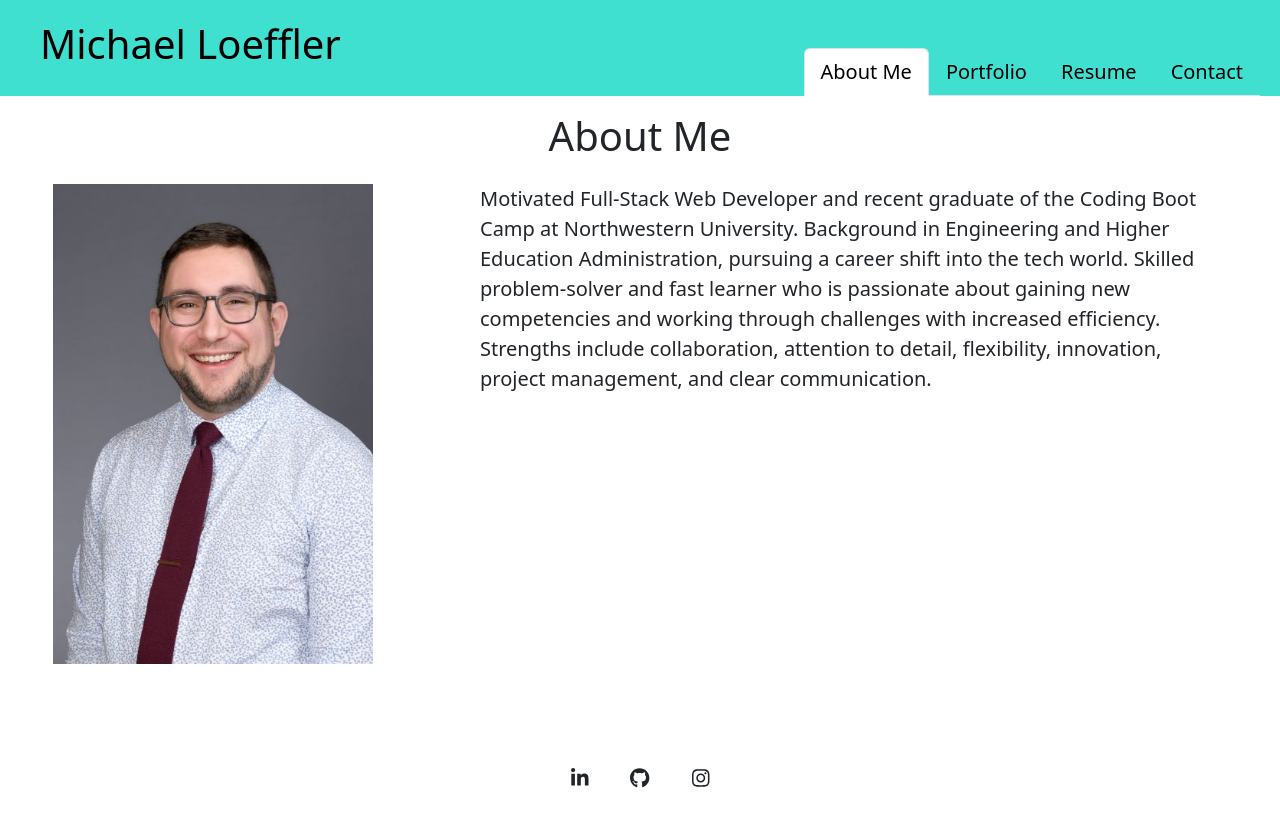
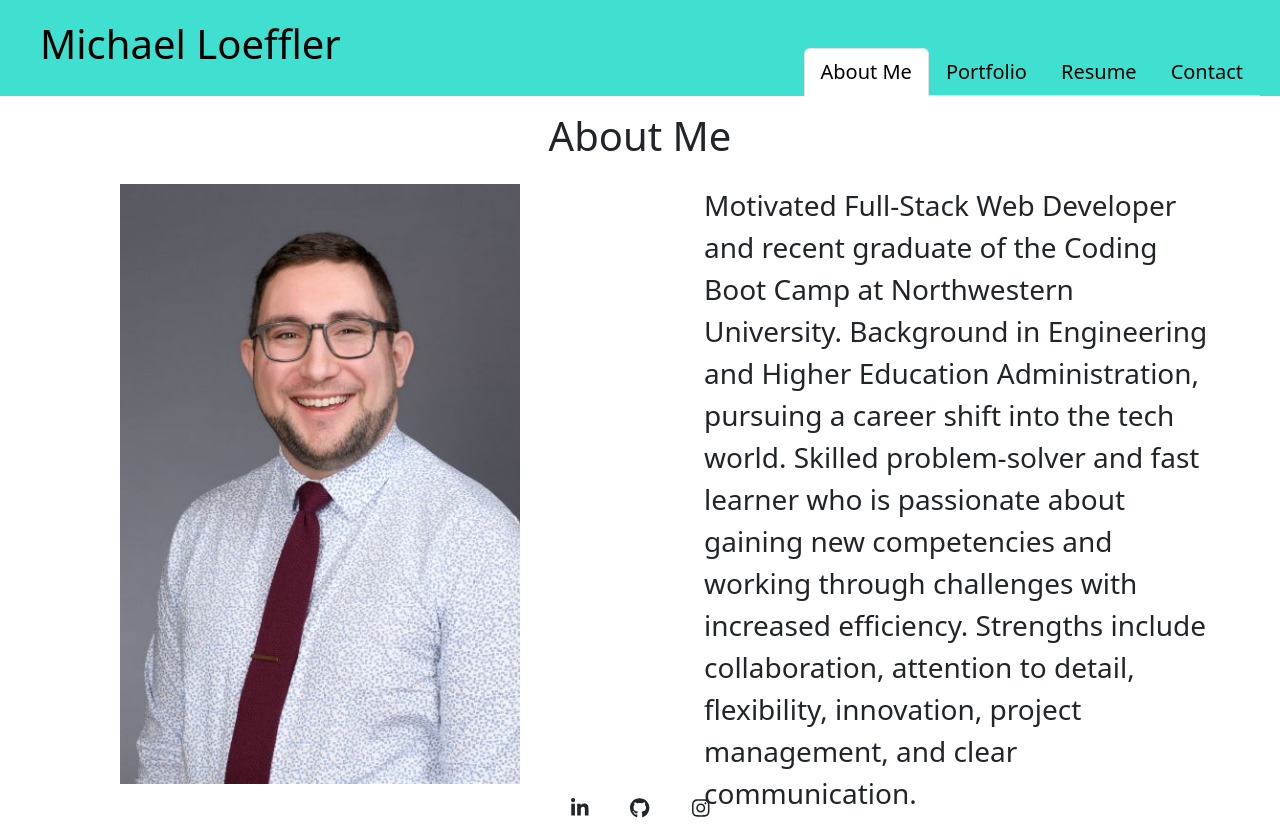
Before and after one commit to michael-loeffler/Portfolio, a React (Create React App) app: page / in a window 1280 px wide. Before the commit the page ends 806 px from the top, so only its background shows below. Built offline with nearby package versions, Linux system fonts and the light colour scheme.

Commit message:
implements mobile-first design for About Me page-- improves appearance on all screen sizes still needs tweaking, also attempted to fix visual bug on mobile version of resume page

```diff
--- a/src/components/pages/About.js
+++ b/src/components/pages/About.js
@@ -1,15 +1,16 @@
 import React from 'react';
 import headshot from '../../assets/Loeffler, Michael - Headshot small.jpg'
+import "../../style.css";
 
 export default function About() {
   return (
-    <div style={{paddingBottom: "50px"}}>
+    <div>
       <h1 className='text-center mt-3'>About Me</h1>
-      <div className="mt-4 d-flex justify-content-around align-items-top mh-50">
-        <img className='col-md-3' src={headshot} alt=""/>
-          <p className='ml-3 mb-0 col-md-7 lead'>
+      <div id='about' className="mt-4">
+        <img id='headshot' src={headshot} alt="" />
+        <p id='bio' className='lead'>
           Motivated Full-Stack Web Developer and recent graduate of the Coding Boot Camp at Northwestern University. Background in Engineering and Higher Education Administration, pursuing a career shift into the tech world. Skilled problem-solver and fast learner who is passionate about gaining new competencies and working through challenges with increased efficiency. Strengths include collaboration, attention to detail, flexibility, innovation, project management, and clear communication.
-          </p>
+        </p>
       </div>
     </div>
   );
--- a/src/components/pages/Resume.js
+++ b/src/components/pages/Resume.js
@@ -8,7 +8,7 @@ export default function Resume() {
       <h1 className='text-center mt-3'>Resume</h1>
       <a href={resume} download="Resume - Michael Loeffler.pdf" target='_blank' rel='noopener noreferrer' className="btn btn-outline-info mt-3" id='resume'>Download my Resume</a>
 
-        <div className="card mt-4 text-center">
+        <div id='skills' className="card mt-4 text-center">
           <div className="card-header">
             <h5 className="mb-0">Front-End Proficiencies</h5>
           </div>
--- a/src/style.css
+++ b/src/style.css
@@ -2,6 +2,9 @@
   .card, #form {
     width: 80%;
     height: 600px;
+  }
+  #skills {
+    height: auto;
   }
   .card-img-top {
     height: 290px;
@@ -12,6 +15,42 @@
   #resume {
     width: 60%;
   }
+  #about {
+    display: flex;
+    flex-direction: column;
+    align-items: center;
+
+  }
+  #headshot {
+    width: 80%;
+    object-fit: contain;
+    height: 300px;
+  }
+  #bio {
+    font-size: .9em;
+    text-align: center;
+    width: 80%;
+    margin-top: 10px;
+  }
+}
+@media screen and (min-width: 576px) {
+  #about {
+    display: flex;
+    flex-direction: row;
+    justify-content: space-around;
+    align-items: flex-start;
+  }
+  #headshot {
+    width: 30%;
+    object-fit: contain;
+    height: auto;
+  }
+  #bio {
+    font-size: 1em;
+    text-align: left;
+    width: 50%;
+    margin-top: 0px;
+  }
 }
 @media screen and (min-width: 768px) {
   .card, #form {
@@ -20,6 +59,15 @@
   #resume {
     width: 25%;
   }
+  #headshot {
+    width: 40%;
+    object-fit: contain;
+    max-height: 600px;
+  }
+  #bio {
+    width: 40%;
+    font-size: 1.5em;
+  }
 }
 @media screen and (min-width: 1275px) {
   .card, #form {
@@ -27,6 +75,9 @@
   }
   #resume {
     width: 20%;
+  }
+  #bio {
+    font-size: 1.75em;
   }
 }
 
```
